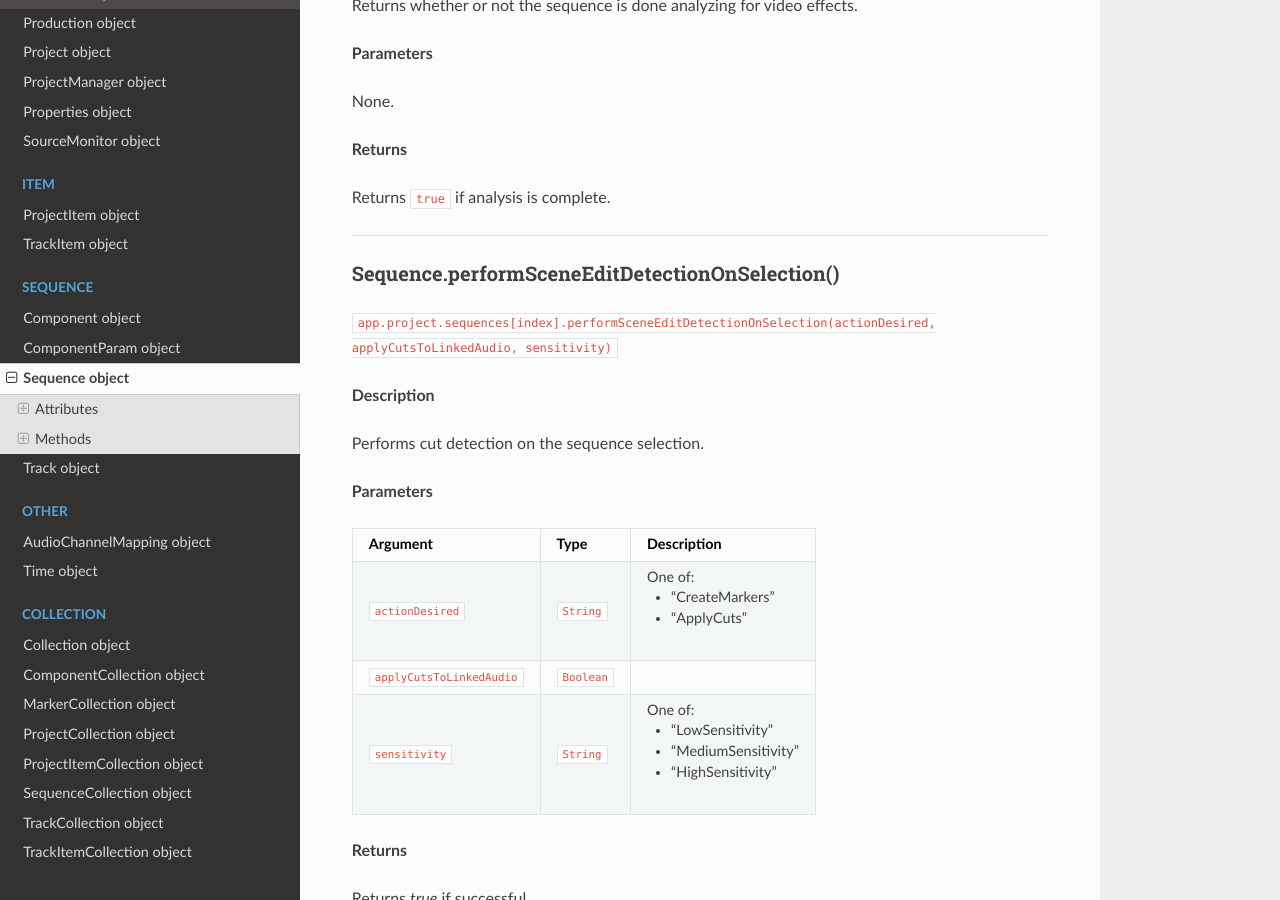
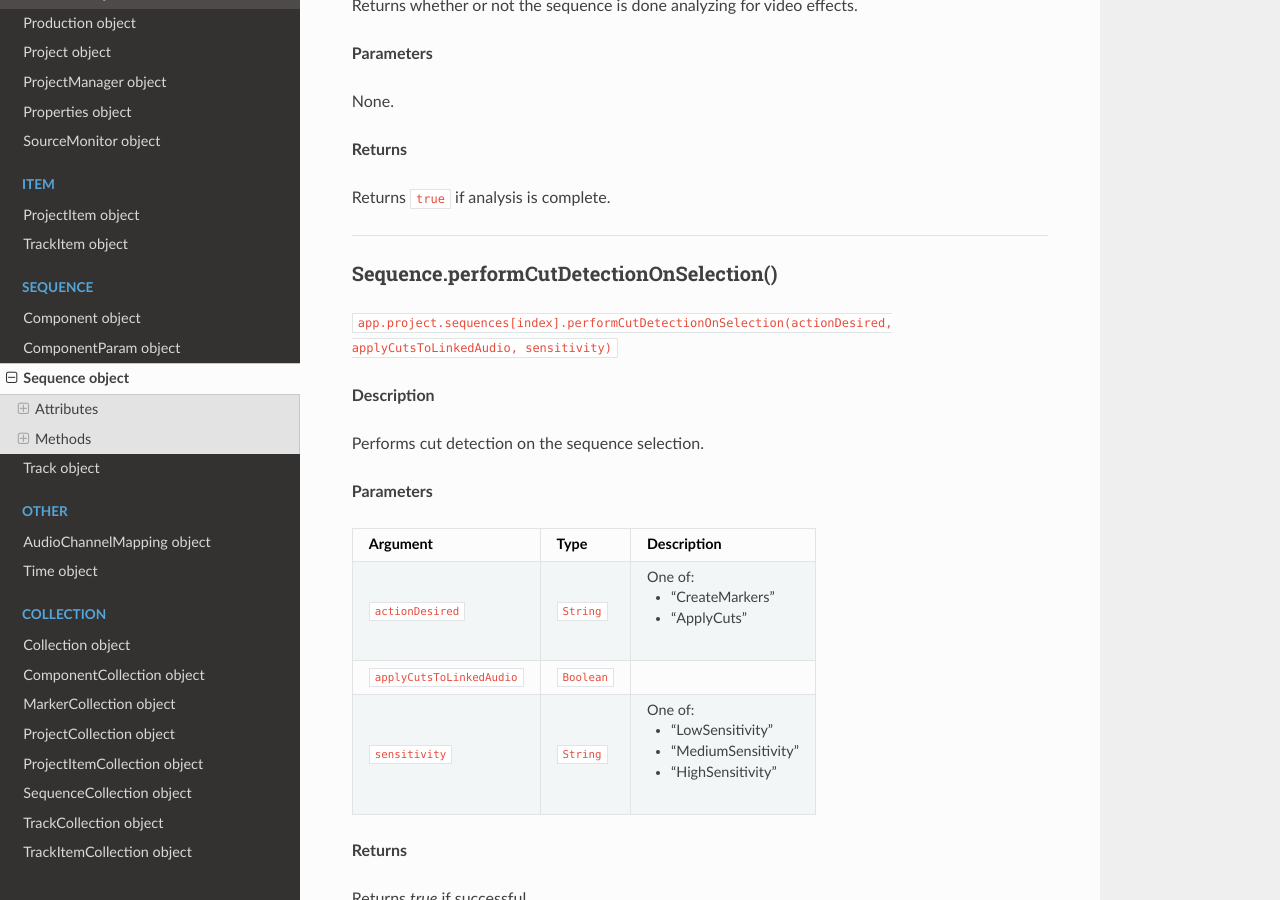
Before and after one commit to docsforadobe/premiere-scripting-guide, a Sphinx documentation site: the page built from docs/sequence/sequence.rst, in a window 1280 px wide and 900 px high, scrolled down 13656 px. Built offline with Sphinx 7.4.7 and the Read the Docs theme 2.0.0, drawn with Linux system fonts in a browser that asks for light colours.

Commit message:
Renamed function
performSceneEditDetectionOnSelection() --> performCutDetectionOnSelection()

```diff
--- a/docs/sequence/sequence.rst
+++ b/docs/sequence/sequence.rst
@@ -714,12 +714,12 @@ Returns ``true`` if analysis is complete.
 
 ----
 
-.. _sequence.performSceneEditDetectionOnSelection:
+.. _sequence.performCutDetectionOnSelection:
 
-Sequence.performSceneEditDetectionOnSelection()
+Sequence.performCutDetectionOnSelection()
 *******************************************************************************************************
 
-``app.project.sequences[index].performSceneEditDetectionOnSelection(actionDesired, applyCutsToLinkedAudio, sensitivity)``
+``app.project.sequences[index].performCutDetectionOnSelection(actionDesired, applyCutsToLinkedAudio, sensitivity)``
 
 **Description**
 
```
